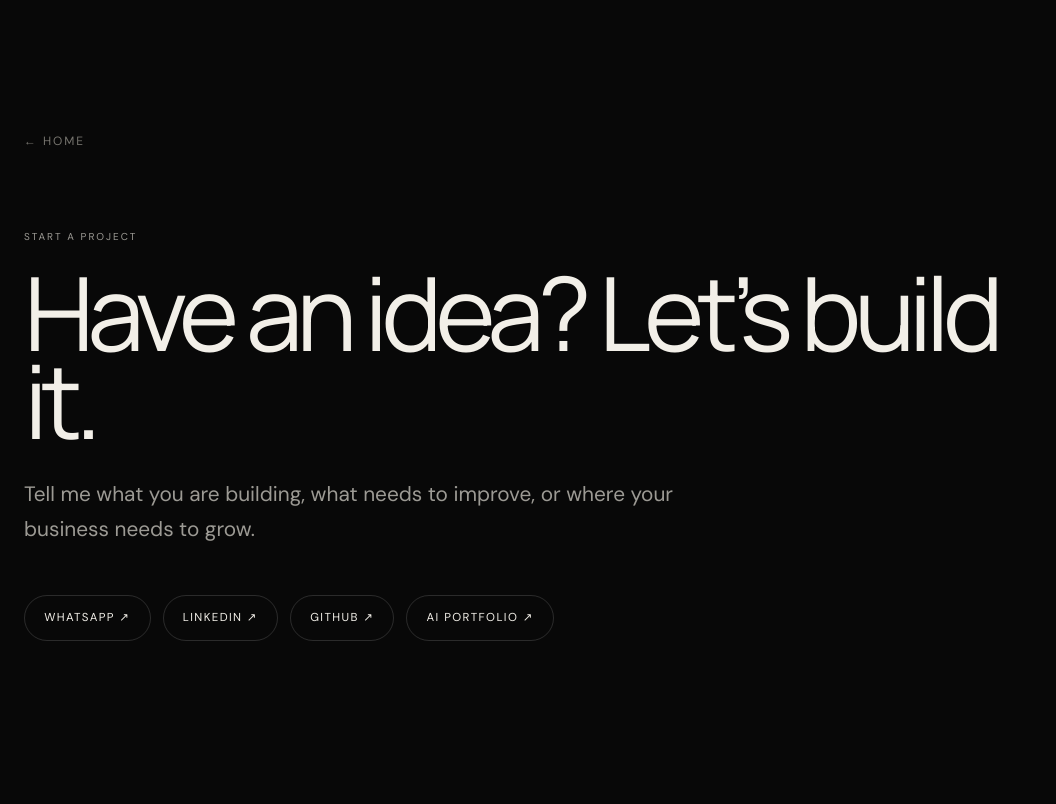
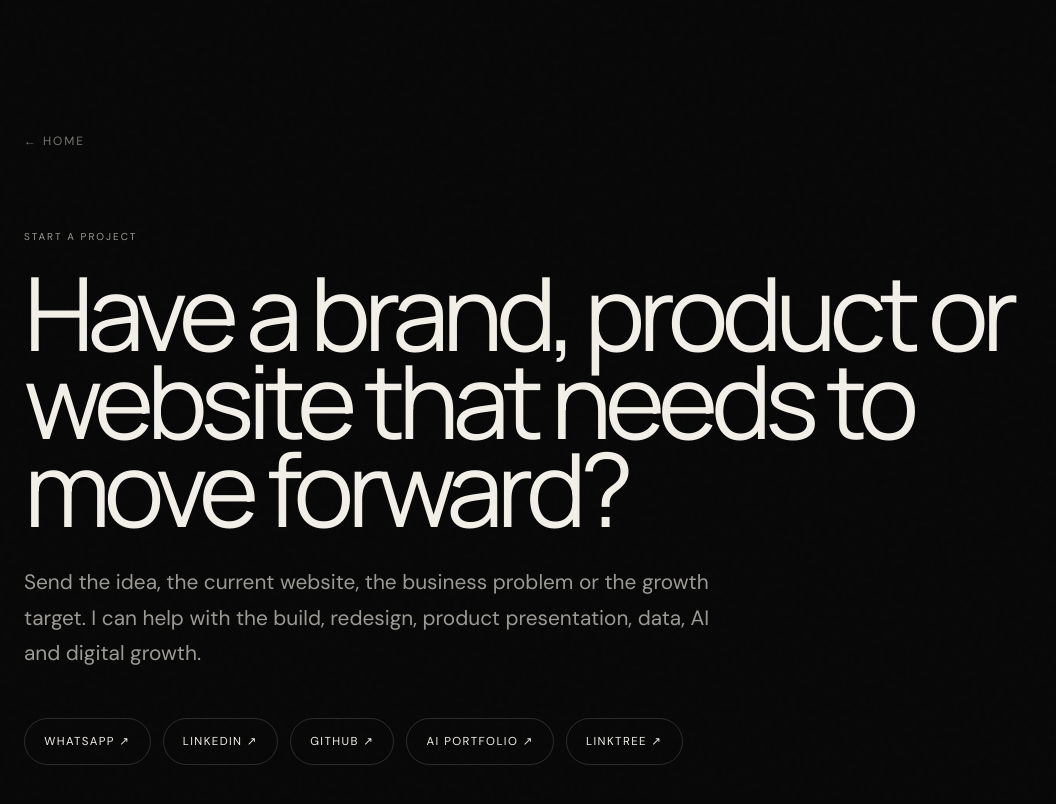
Before and after one commit to AhmedMohy99/ahmed-mohy-portfolio, a Next.js app: page /contact in a window 1280 px wide. Shown: the top 804 px of the page, without its empty margins (0-1056 px from the left). Built offline with nearby package versions, Linux system fonts and the light colour scheme; a web font is replaced by a local one.

Commit message:
feat: improve contact page with complete service positioning and real links

```diff
--- a/app/contact/page.tsx
+++ b/app/contact/page.tsx
@@ -1,7 +1,25 @@
+import type { Metadata } from 'next';
 import { site } from '@/lib/site';
 
-export const metadata = { title: 'Contact' };
+export const metadata: Metadata = {
+  title: 'Contact',
+  description: 'Start a software, AI, UI/UX, 3D, e-commerce or growth project with Ahmed Mohyeldin.',
+};
 
 export default function ContactPage() {
-  return <main className="page-shell"><a className="back-link" href="/">← Home</a><p className="eyebrow">START A PROJECT</p><h1>Have an idea? Let’s build it.</h1><p className="lead">Tell me what you are building, what needs to improve, or where your business needs to grow.</p><div className="contact-links"><a href={site.whatsapp} target="_blank" rel="noreferrer">WhatsApp ↗</a><a href={site.linkedin} target="_blank" rel="noreferrer">LinkedIn ↗</a><a href={site.github} target="_blank" rel="noreferrer">GitHub ↗</a><a href={site.aiPortfolio} target="_blank" rel="noreferrer">AI Portfolio ↗</a></div></main>;
+  return (
+    <main className="grain page-shell">
+      <a className="back-link" href="/">← Home</a>
+      <p className="eyebrow">START A PROJECT</p>
+      <h1>Have a brand, product or website that needs to move forward?</h1>
+      <p className="lead">Send the idea, the current website, the business problem or the growth target. I can help with the build, redesign, product presentation, data, AI and digital growth.</p>
+      <div className="contact-links">
+        <a href={site.whatsapp} target="_blank" rel="noreferrer">WhatsApp ↗</a>
+        <a href={site.linkedin} target="_blank" rel="noreferrer">LinkedIn ↗</a>
+        <a href={site.github} target="_blank" rel="noreferrer">GitHub ↗</a>
+        <a href={site.aiPortfolio} target="_blank" rel="noreferrer">AI Portfolio ↗</a>
+        <a href={site.linktree} target="_blank" rel="noreferrer">Linktree ↗</a>
+      </div>
+    </main>
+  );
 }
```
